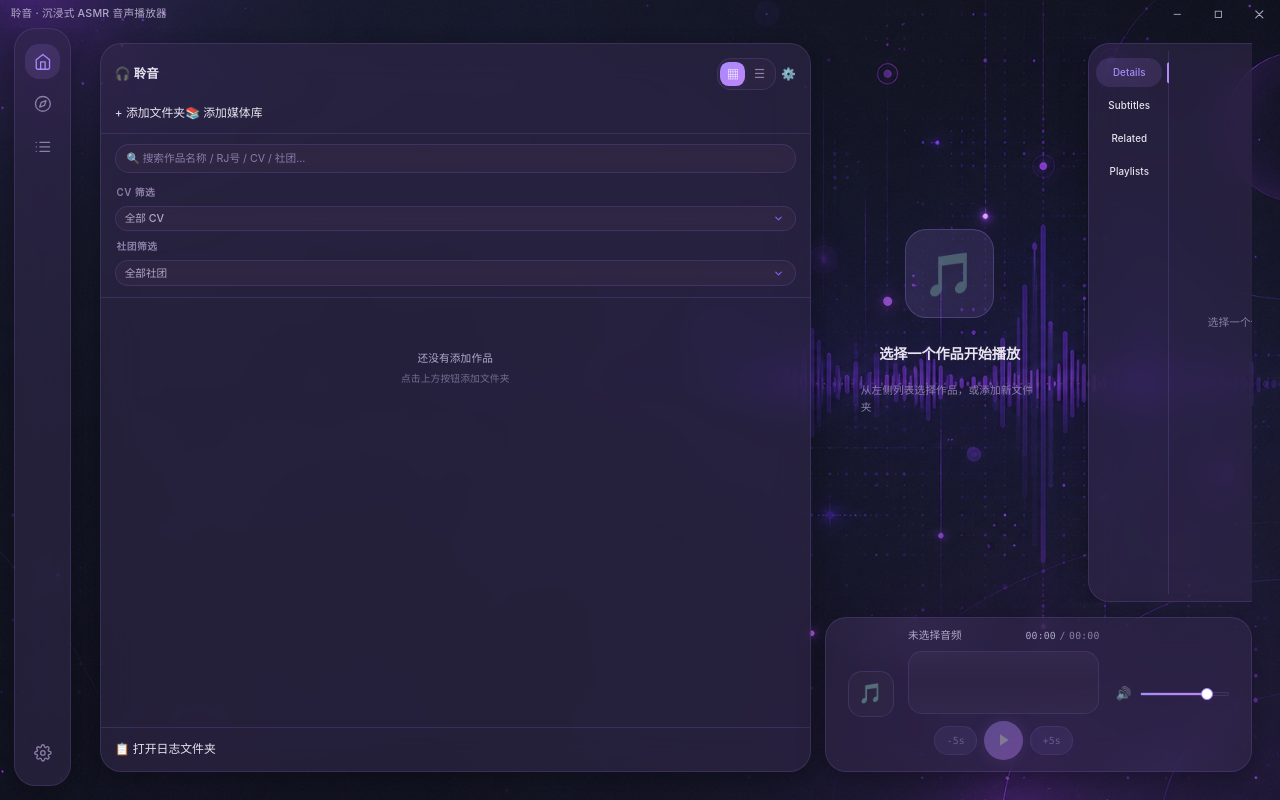
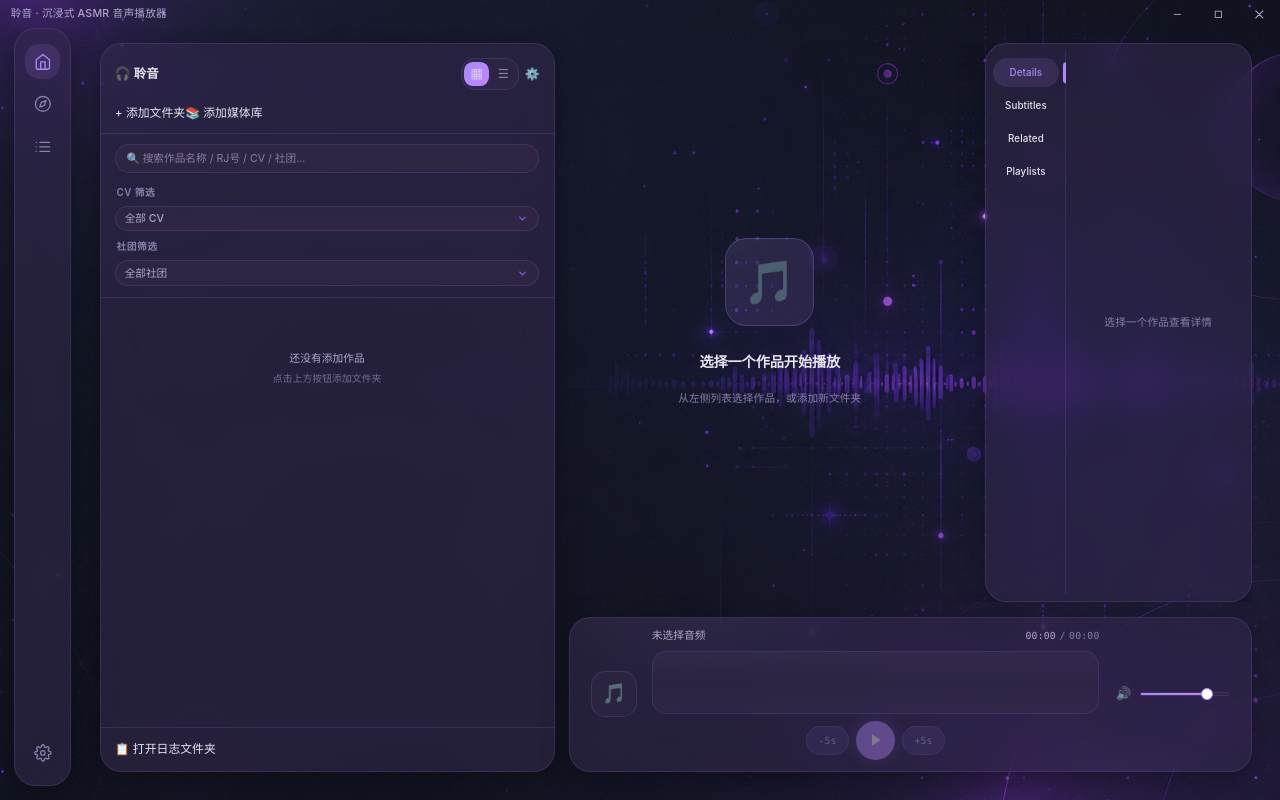
Before and after one commit to huang5-png/lingyin, a React (Vite) app: page / in a window 1280 px wide. Built offline with nearby package versions, Linux system fonts and the light colour scheme.

Commit message:
更新应用图标 + 修复右侧标签栏默认布局显示不完整

```diff
--- a/scripts/generate-icons.js
+++ b/scripts/generate-icons.js
@@ -3,7 +3,7 @@ const path = require('path');
 const sharp = require('sharp');
 
 const buildDir = path.join(__dirname, '..', 'build');
-const sourceImage = path.join(__dirname, '..', 'IMG_20260625_215759.png');
+const sourceImage = path.join(__dirname, '..', 'build', '软件图标.png');
 
 const sizes = [16, 32, 48, 64, 128, 256, 512];
 
--- a/src/App.css
+++ b/src/App.css
@@ -207,7 +207,7 @@
 
 .right-tab-wrapper {
   width: 300px;
-  flex-shrink: 0;
+  flex-shrink: 1;
   min-width: 240px;
   background: var(--card-bg);
   backdrop-filter: blur(20px) saturate(150%);
@@ -457,7 +457,7 @@
 }
 
 .library-main {
-  flex: 1 1 100%;
+  flex: 1 1 40%;
   min-width: 320px;
   background: var(--card-bg);
   backdrop-filter: blur(20px) saturate(150%);
--- a/src/components/RightTabBar.css
+++ b/src/components/RightTabBar.css
@@ -75,8 +75,6 @@
   overflow-y: auto;
   overflow-x: hidden;
   min-width: 0;
-  width: 250px;
-  flex-shrink: 0;
   box-sizing: border-box;
   position: relative;
   z-index: 1;
```
Also changed, not shown: public/app-icon.png, public/favicon.png, 10 other files (tests, documents, lock files or other folders).
